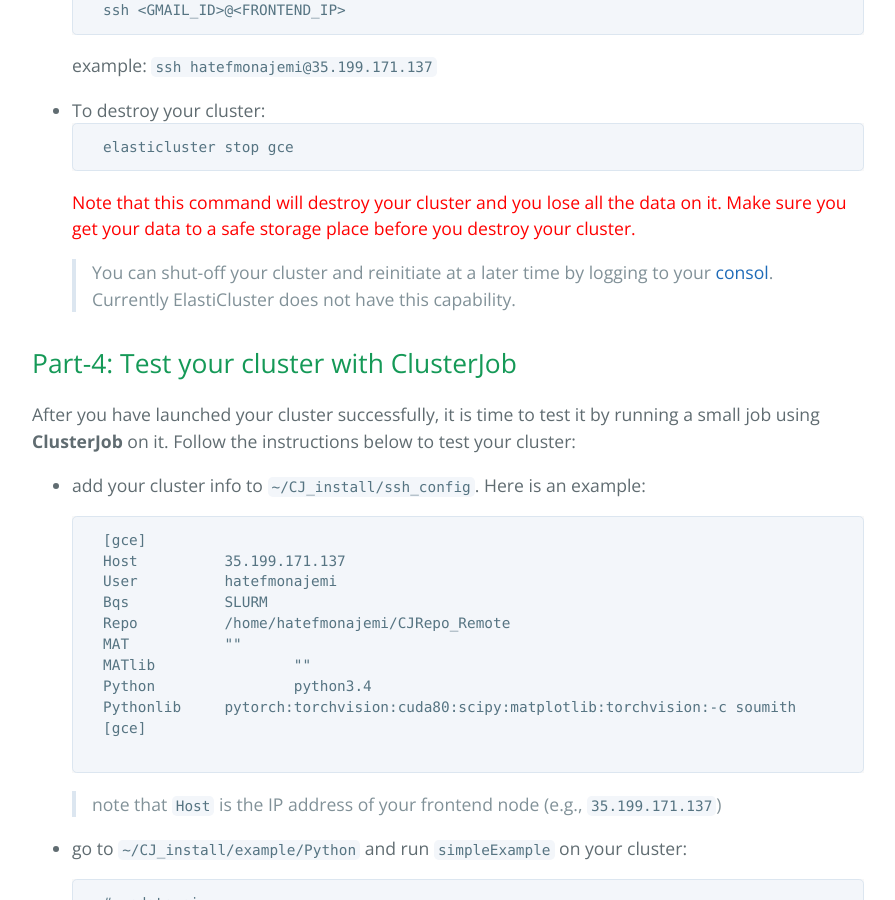
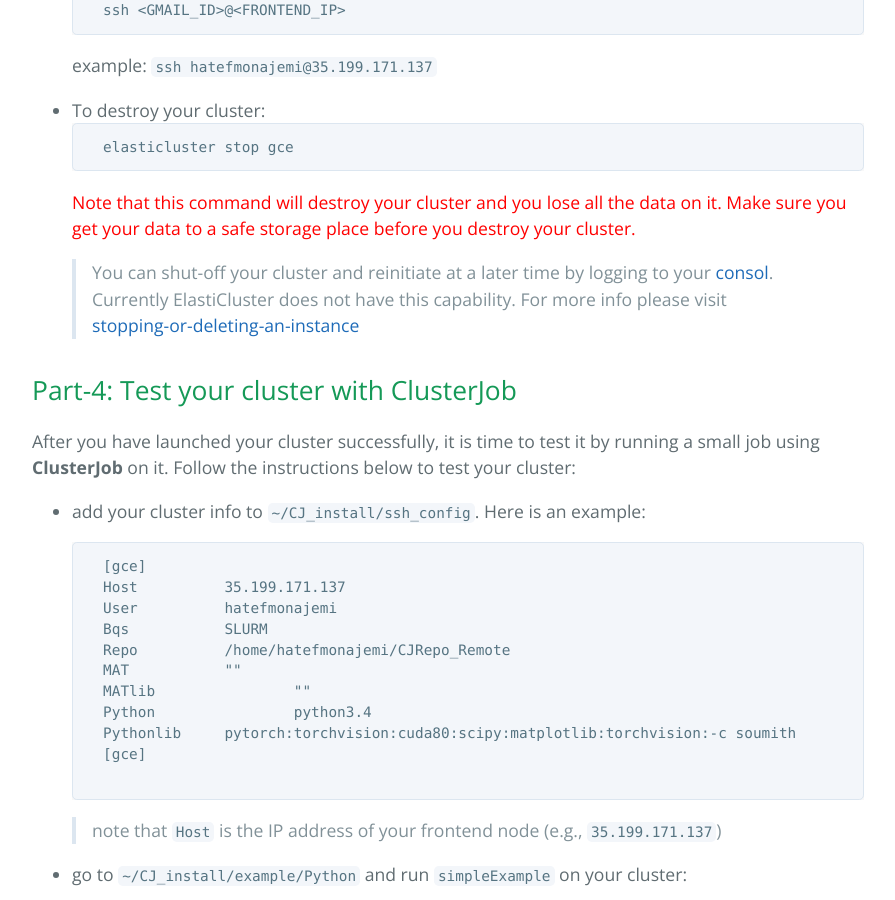
Before and after one commit to stats285/stats285.github.io, a Jekyll site: the page built from assets/assignments/02/assignment2.md, in a window 1280 px wide and 900 px high, scrolled down 5533 px. Shown: the whole window, without its empty margins (192-1087 px from the left). Built offline with Jekyll 4.4.1, drawn with Linux system fonts in a browser that asks for light colours; the repository's description, which GitHub fills in, is left out; our own code applies the rules of GitHub Pages for plain Markdown files.

Commit message:
added deleting vs stopping

````diff
--- a/assets/assignments/02/assignment2.md
+++ b/assets/assignments/02/assignment2.md
@@ -206,7 +206,7 @@
     elasticluster stop gce
     ```
 <span style="color:red"> Note that this command will destroy your cluster and you lose all the data on it. Make sure you get your data to a safe storage place before you destroy your cluster. </span>
-> You can shut-off your cluster and reinitiate at a later time by logging to your [consol](https://console.cloud.google.com/). Currently ElastiCluster does not have this capability.
+> You can shut-off your cluster and reinitiate at a later time by logging to your [consol](https://console.cloud.google.com/). Currently ElastiCluster does not have this capability. For more info please visit [stopping-or-deleting-an-instance](https://cloud.google.com/compute/docs/instances/stopping-or-deleting-an-instance)
 
 
 ## Part-4: Test your cluster with ClusterJob
````
